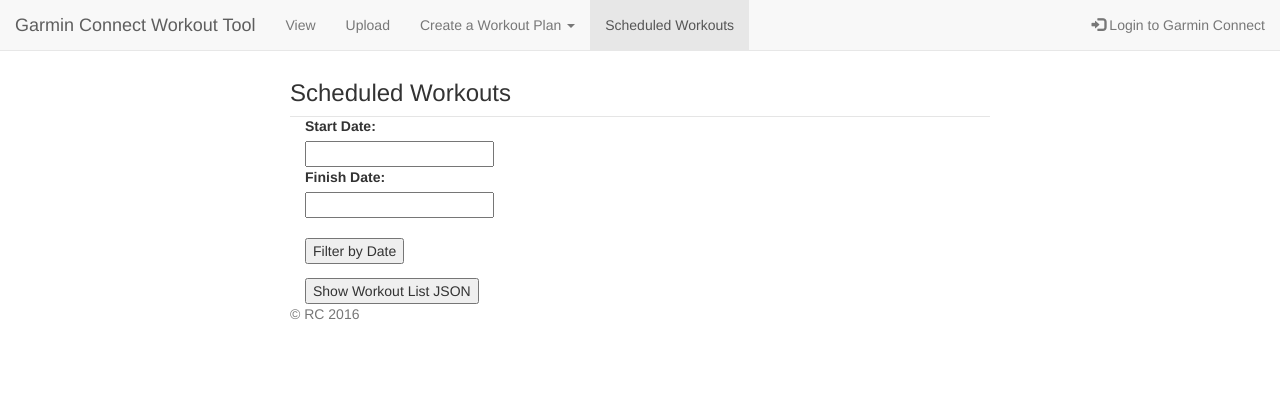
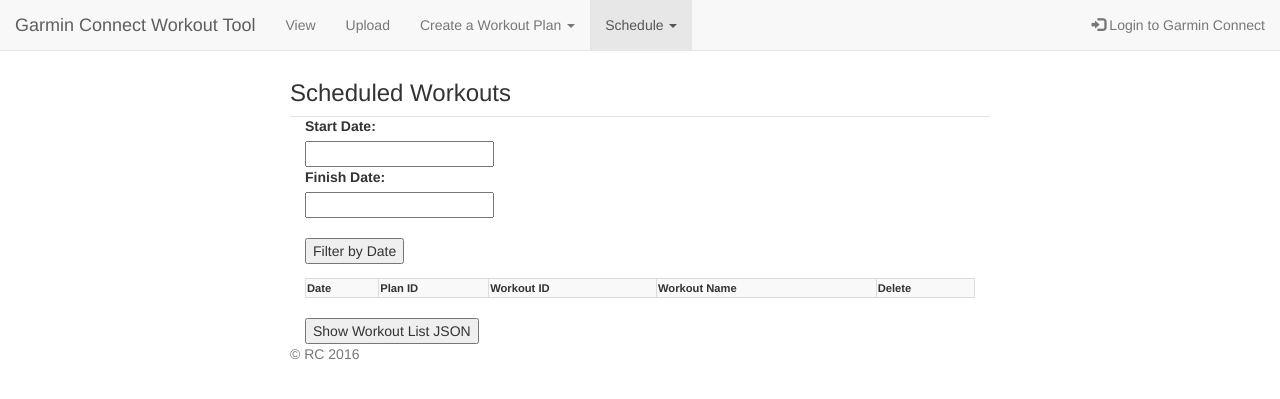
Before and after one commit to rcaudill/flask-garmin_workouts_tool, a Flask app: template templates/scheduledworkouts.html in a window 1280 px wide. Shown: the top 399 px of the page. Run offline with Flask 2, Linux system fonts and the light colour scheme; the template is opened without the code that fills it: values that come from a table or form of the project are taken from there, others are empty; some libraries are stand-ins or nearby versions.

Commit message:
'scheduledworkouts' and general table UI updates

```diff
--- a/app.py
+++ b/app.py
@@ -6,7 +6,7 @@ from datetime import timedelta
 from flask import Flask, session, render_template, request, flash, redirect, url_for
 from flask import send_file
 from flask.ext.session import Session
-from wtforms import Form, TextAreaField
+from wtforms import Form, TextAreaField, StringField
 from wtforms_html5 import DateField, IntegerField
 
 from garmin_service import *
@@ -24,6 +24,11 @@ class GeneratePlanForm(Form):
 class ScheduledWorkoutsForm(Form):
     start_date = DateField('Start Date')
     end_date = DateField('Finish Date')
+
+
+class ScheduleWorkoutForm(Form):
+    workoutId = StringField('Workout ID')
+    calendarDate = DateField('Schedule Workout on Date')
 
 # Initialize the Flask application
 app = Flask(__name__)
@@ -119,6 +124,13 @@ def delete(workoutId):
     return redirect(url_for('index'))
 
 
+@app.route('/deletescheduledworkout/<scheduleId>')
+def deletescheduledworkout(scheduleId):
+    result = session['garmin_session'].delete_scheduled_workout(scheduleId=scheduleId)
+    flash(result)
+    flash('Scheduled workout ' + scheduleId + ' deleted')
+    return redirect(url_for('scheduledworkouts'))
+
 @app.route('/generateplan', methods=['GET', 'POST'])
 def generateplan():
     if 'garmin_session' not in session or session['garmin_session'] is None:
@@ -159,6 +171,25 @@ def scheduledworkouts():
     return render_template('scheduledworkouts.html', scheduled_workouts_form=scheduled_workouts_form,
                            result=result.encode('ascii', 'ignore').decode('ascii'), json_obj=json_obj)
 
+
+@app.route('/scheduleworkout', methods=['GET', 'POST'])
+def scheduleworkout():
+    if 'garmin_session' not in session or session['garmin_session'] is None:
+        # No garmin connect session, redirect to login
+        flash('You need to enter Garmin Connect credentials in order to view scheduled workouts')
+        return redirect(url_for('login'))
+
+    result = session['garmin_session'].get_workouts()
+    json_obj = json.loads(result)
+
+    schedule_workout_form = ScheduleWorkoutForm(request.form)
+    if request.method == 'POST' and schedule_workout_form.validate():
+        result = session['garmin_session'].set_workoutschedule(workoutId=schedule_workout_form.data['workoutId'],
+                                                               calendarDate=schedule_workout_form.data['calendarDate'])
+        flash(result)
+        return render_template('scheduleworkout.html', schedule_workout_form=schedule_workout_form, json_obj=json_obj)
+
+    return render_template('scheduleworkout.html', schedule_workout_form=schedule_workout_form, json_obj=json_obj)
 # Run
 if __name__ == '__main__':
     #logging.basicConfig(filename='error.log',level=logging.DEBUG)
--- a/templates/layout.html
+++ b/templates/layout.html
@@ -71,6 +71,10 @@
           margin-bottom: 30px;
         }
       }
+
+          .table>tbody>tr>td {
+          padding: 1px;
+          }
     </style>
   </head>
   <body>
@@ -93,7 +97,14 @@
                       <li><a href="#">Other 2</a></li>
                   </ul>
               </li>
-              <li id="scheduled"><a href="scheduledworkouts">Scheduled Workouts</a></li>
+              <li id="scheduled" class="dropdown">
+                  <a class="dropdown-toggle" data-toggle="dropdown" href="#">Schedule
+                      <span class="caret"></span></a>
+                  <ul class="dropdown-menu">
+                      <li><a href="scheduleworkout">Schedule a Workout</a></li>
+                      <li><a href="scheduledworkouts">View Scheduled Workouts</a></li>
+                  </ul>
+              </li>
           </ul>
           <ul class="nav navbar-nav navbar-right">
               {% if 'garmin_session' in session and session['garmin_session'] is not none %}
--- a/templates/scheduledworkouts.html
+++ b/templates/scheduledworkouts.html
@@ -3,7 +3,7 @@
 
 {% block body %}
 <!--Update navbar-->
-<script>document.getElementById("scheduled").className += "Active";</script>
+<script>document.getElementById("scheduled").className += "dropdown active";</script>
 
 <h3>Scheduled Workouts</h3>
 <div class="col-lg-12">
@@ -14,16 +14,34 @@
         <br>
         <input type="submit" value="Filter by Date"/>
     </form>
-
-    {% for i in json_obj['ExportableWorkoutScheduleResult']['workoutScheduleList'] %}
-    {% if 'ExportableWorkoutSchedule' in i %}
-    {{i['ExportableWorkoutSchedule']['calendarDate'].encode('ascii', 'ignore').decode('ascii')}},
-    {{i['ExportableWorkoutSchedule']['workoutName'].encode('ascii', 'ignore').decode('ascii')}},
-    ({{i['ExportableWorkoutSchedule']['workoutId'].encode('ascii', 'ignore').decode('ascii')}})
-    {% endif %}
-    <br>
-    {% endfor %}
-
+    <table class="table table-striped table-bordered table-hover" style="font-size: 80%;">
+        <tr>
+            <td><b>Date</b></td>
+            <td><b>Plan ID</b></td>
+            <td><b>Workout ID</b></td>
+            <td><b>Workout Name</b></td>
+            <td><b>Delete</b></td>
+        </tr>
+        {% for i in json_obj['ExportableWorkoutScheduleResult']['workoutScheduleList'] %}
+        {% if 'ExportableWorkoutSchedule' in i %}
+        <tr>
+            <td style="width:18%">{{i['ExportableWorkoutSchedule']['calendarDate'].encode('ascii',
+                'ignore').decode('ascii')}}
+            </td>
+            <td style="width:8%">{{i['ExportableWorkoutSchedule']['trainingPlanId']}}</td>
+            <td style="width:10%">{{i['ExportableWorkoutSchedule']['workoutId'].encode('ascii',
+                'ignore').decode('ascii')}}
+            </td>
+            <td style="width:57%">{{i['ExportableWorkoutSchedule']['workoutName'].encode('ascii',
+                'ignore').decode('ascii')}}
+            </td>
+            <td><input type='button'
+                       onclick="location.href='deletescheduledworkout/{{ i['ExportableWorkoutSchedule']['scheduleId']|string }}';"
+                       value='Delete'/></td>
+        </tr>
+        {% endif %}
+        {% endfor %}
+    </table>
     <button id="show-schedule-json">Show Workout List JSON</button>
     <div id="schedule-json-field">
         <textarea name='result' rows='20' cols='80'>{{result}}</textarea>
```
Also changed, not shown: garmin_service.py (+11 -0 lines), templates/index.html (+12 -7 lines), templates/scheduleworkout.html (added, +25 -0 lines).
